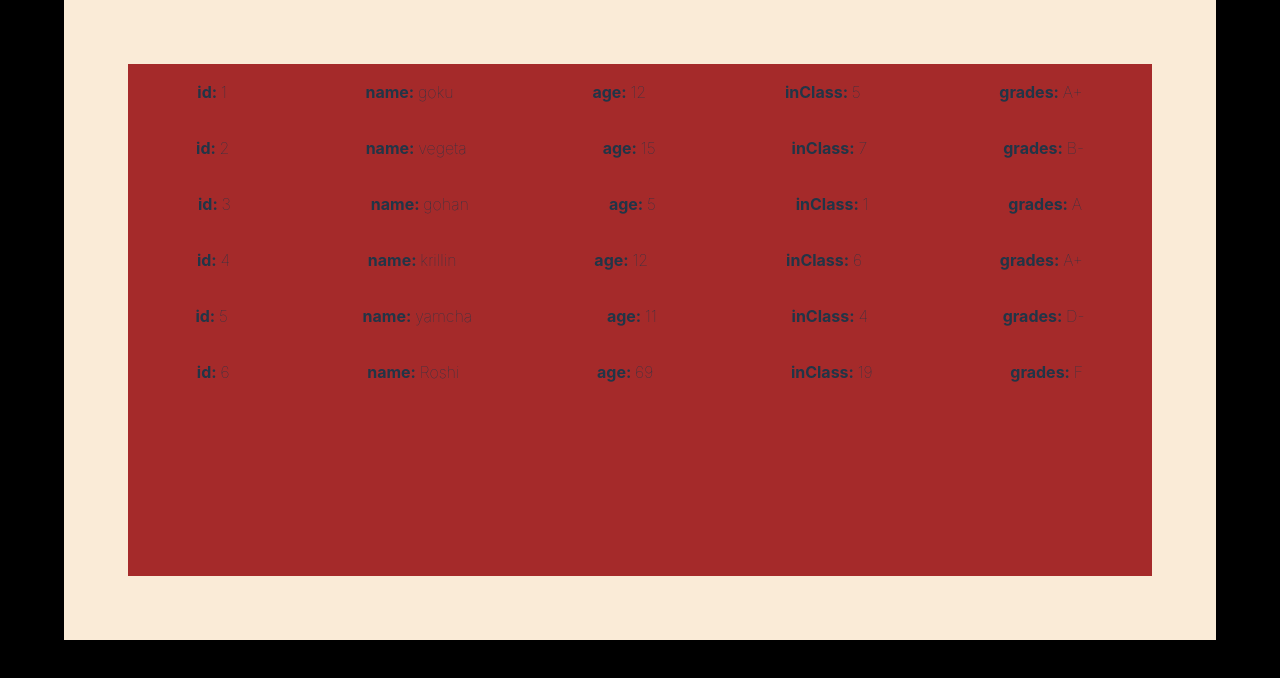
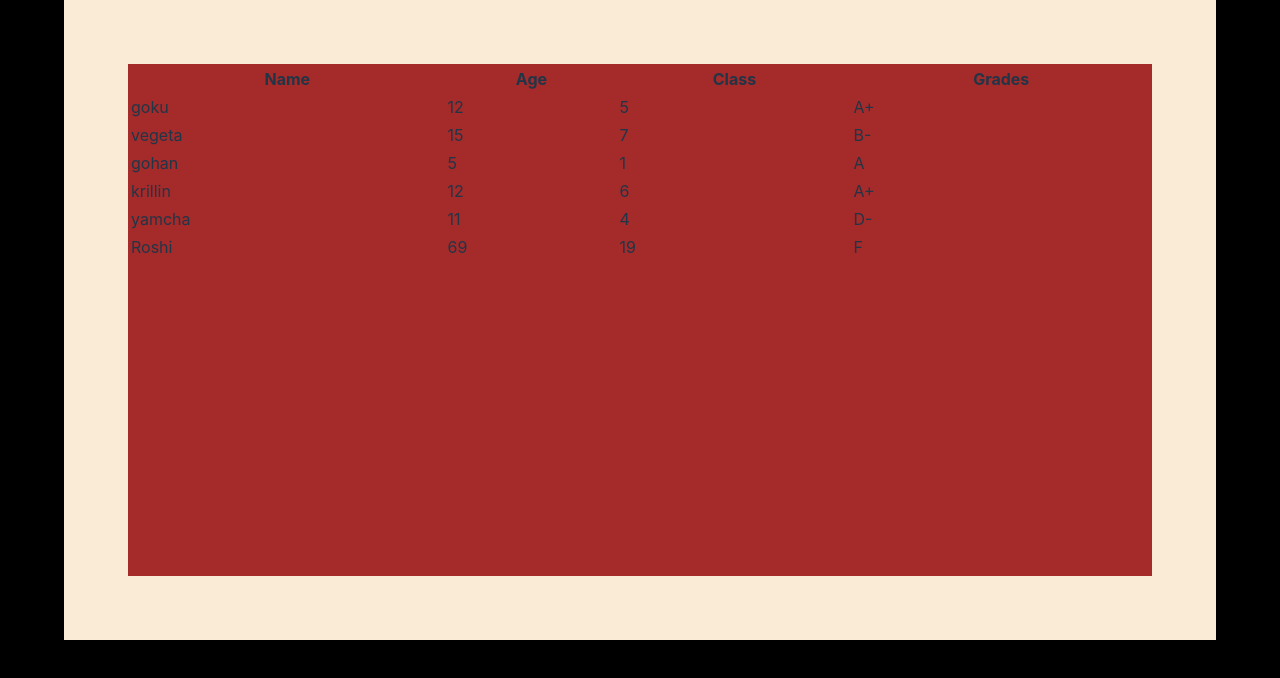
Before and after one commit to rush1dan/react-dotnet-CRUD, a React (Vite) app in the folder FrontEnd/ReactCRUD/: page / in a window 1280 px wide. Shown: the top 678 px of the page. Built offline with nearby package versions, Linux system fonts and the light colour scheme.

Commit message:
Table of student info implemented

```diff
--- a/FrontEnd/ReactCRUD/src/components/StudentList.jsx
+++ b/FrontEnd/ReactCRUD/src/components/StudentList.jsx
@@ -2,33 +2,63 @@ import React from 'react'
 import styles from '../styles/studentlist.module.css'
 
 export const StudentList = (props) => {
+    const displayStudents = []
+
+    props.students.forEach(element => {
+        let modifiedRecord = { ...element };
+        delete modifiedRecord.id;
+        displayStudents.push(modifiedRecord);
+    });
+
+    const studentPropKeys = displayStudents.length > 0 ? Object.keys(displayStudents[0]) : [];
+
+    function formatHeadingFromKey(key) {
+        let moddedKey = key;
+        if (moddedKey.toLowerCase().includes("class"))
+        {
+            moddedKey = "class";
+        }
+        moddedKey = moddedKey.charAt(0).toUpperCase() + moddedKey.slice(1);
+        return moddedKey;
+    }
+
     return (
         <div className={styles.container}>
+            <table>
+                <thead>
+                    <tr>
                         {
-                props.students.map((student, index) => {
-                    const studentProps = Object.keys(student)
+                            studentPropKeys.map((key, index) => {
+                                const formattedHeading = formatHeadingFromKey(key);
                                 return (
-                        <div key={index} className={styles.studentDetails}>
-                            {
-                                studentProps.map((property, index) => {
-                                    return (
-                                        <div key={index} className={styles.property}>
-                                            <p>
-                                                <span className={styles.heading}>
-                                                    {`${property}: `}
-                                                </span>
-                                                <span className={styles.desc}>
-                                                    {student[property]}
-                                                </span>
-                                            </p>
-                                        </div>
+                                    <th key={index}>
+                                        {formattedHeading}
+                                    </th>
                                 )
                             })
                         }
-                        </div>
+                    </tr>
+                </thead>
+                <tbody>
+                    {
+                        displayStudents.map((student, index) => {
+                            return (
+                                <tr key={index}>
+                                    {
+                                        studentPropKeys.map((key, index) => {
+                                            return (
+                                                <td>
+                                                    {student[key]}
+                                                </td>
                                             )
                                         })
                                     }
+                                </tr>
+                            )
+                        })
+                    }
+                </tbody>
+            </table>
         </div>
     )
 }
```
Lines whose indentation alone changed are shown as unchanged.
